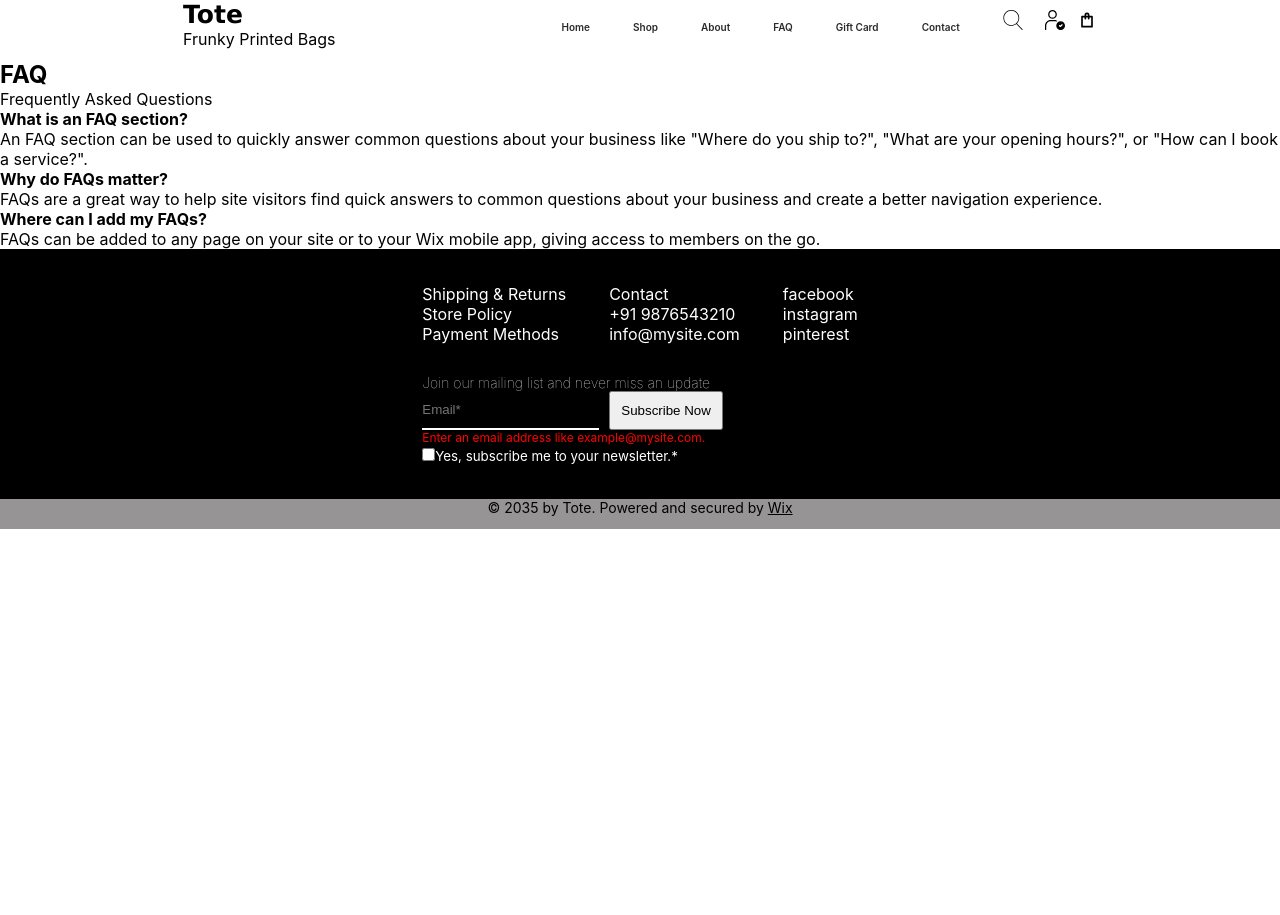
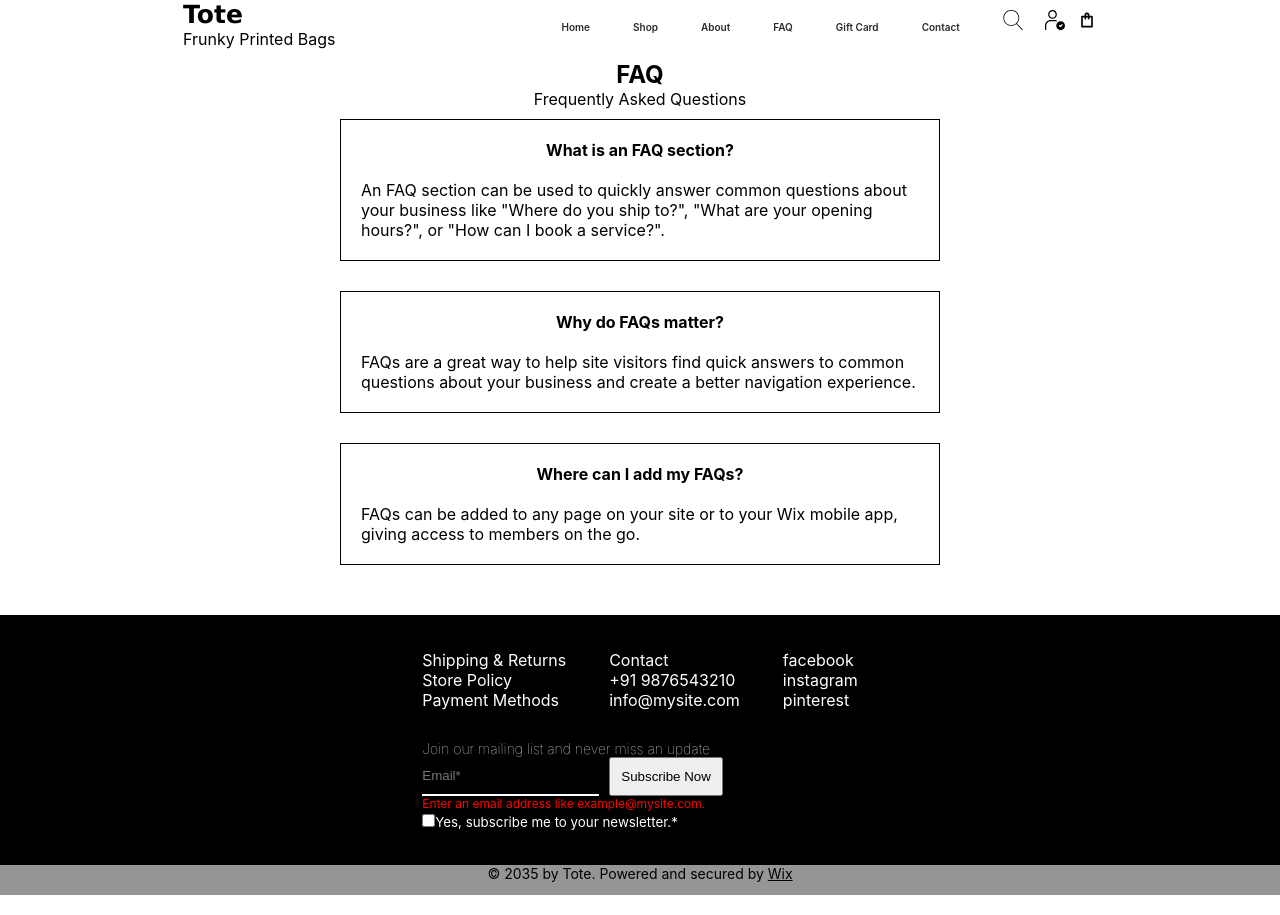
Before and after one commit to adithyaaneesh/react-dom-project, a React (Create React App) app: page /faq in a window 1280 px wide. Before the commit the page ends 800 px from the top, so only its background shows below. Built offline with nearby package versions, Linux system fonts and the light colour scheme; sample sign-in values are in the browser's storage.

Commit message:
style for faq

```diff
--- a/src/components/Faq.jsx
+++ b/src/components/Faq.jsx
@@ -9,8 +9,10 @@ const Faq = () => {
   return (
     <section>
       <div className='container'>
-        <h2>FAQ</h2>
-        <p>Frequently Asked Questions</p>
+        <div className='faq-head'>
+          <h2>FAQ</h2>
+          <p>Frequently Asked Questions</p>
+        </div>
         <div className="faq-container">
           {
             FaqList.map((item, idx) => <FaqCard data={item} key={idx}/> )
--- a/src/styles/faq.css
+++ b/src/styles/faq.css
@@ -1,3 +1,22 @@
-section > div h2{
-  margin-top: 60px;
+.faq-head {
+  padding-top: 60px;
+  text-align: center;
+  margin-bottom: 10px;
 }
+.faq-card {
+  border: 1px solid black;
+  padding: 20px;
+  background-color: transparent;
+  margin-bottom: 30px;
+  max-width: 600px;
+  min-height: 100px;
+}
+.faq-card h4 {
+  text-align: center;
+  padding-bottom: 20px;
+}
+.faq-container {
+  margin-bottom: 20px;
+  display:grid;
+  place-content: center;
+}
```
